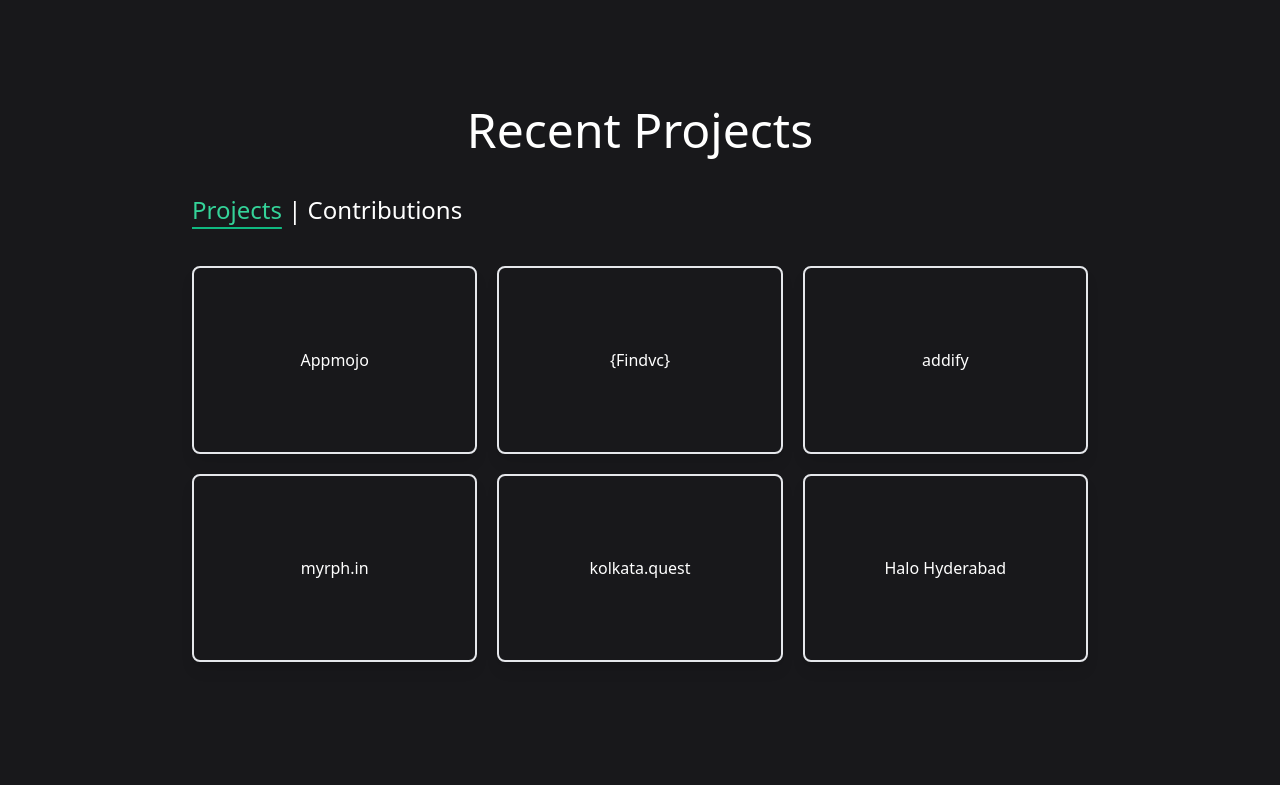
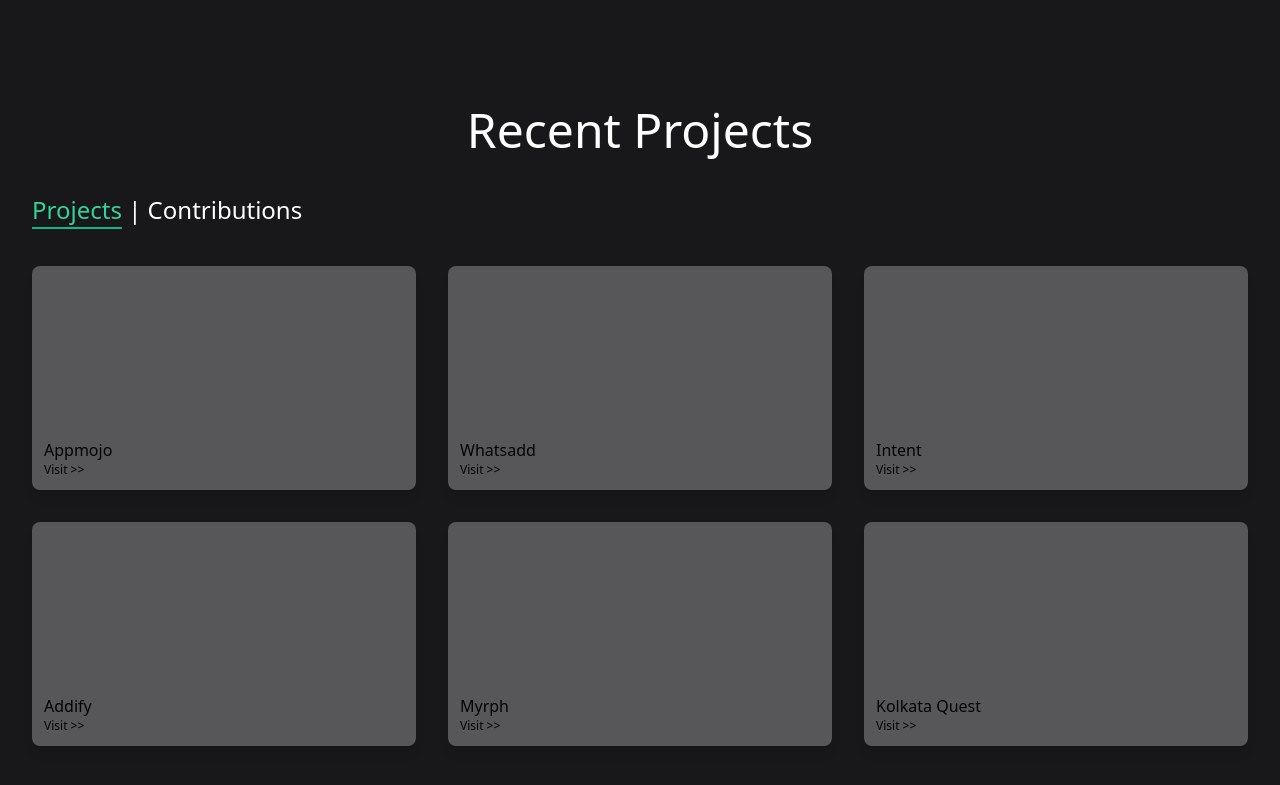
Before and after one commit to salnetx/portfolioold, a Next.js app: page / in a window 1280 px wide. Shown: the part 435-1220 px from the top of the page. Built offline with nearby package versions, Linux system fonts and the light colour scheme.

Commit message:
changed the ui a little bit

```diff
--- a/pages/components/Contributions.js
+++ b/pages/components/Contributions.js
@@ -4,16 +4,29 @@ const Contributions = ()=>{
 
     return(
   <div>
-  <div className="grid grid-cols-1 lg:grid-cols-3 sm:grid-cols-2 text-center mx-6 sm:mx-48 gap-x-5 gap-y-5 mb-28">
+      <div className="grid sm:grid-cols-3 px-8 bg-transparent gap-y-8 sm:gap-x-8">
 
-    <Link passHref href="https://tailwindcomponents.com/u/sahilnetic">
-    <a>
-    <div className="border border-2 shadow-lg rounded-lg py-20 text-white">Tailwind Components</div>
-    </a>
-    </Link>
+      <div className="bg-white/30 px-3 py-3 rounded-lg shadow-lg shadow-lg opacity-90">
+                <p className="py-20" />
+                <h3>Tailwind Components</h3>
+                <p className="text-xs">Visit {">>"}</p>
+              </div>
 
-  </div>
+              <div className="bg-white/30 px-3 py-3 rounded-lg shadow-lg shadow-lg opacity-90">
+                <p className="py-20" />
+                <h3>Stack Overflow</h3>
+                <p className="text-xs">Visit {">>"}</p>
+              </div>
 
+              <div className="bg-white/30 px-3 py-3 rounded-lg shadow-lg shadow-lg opacity-90">
+                <p className="py-20" />
+                <h3>Nextjs</h3>
+                <p className="text-xs">Visit {">>"}</p>
+              </div>
+
+
+
+          </div>
 
       </div>
     )
--- a/pages/components/Projects.js
+++ b/pages/components/Projects.js
@@ -3,43 +3,47 @@ const Projects = ()=>{
 
   return(
 <div>
-<div className="grid grid-cols-1 lg:grid-cols-3 sm:grid-cols-2 text-center mx-6 sm:mx-48 gap-x-5 gap-y-5 mb-28">
+<div className="grid sm:grid-cols-3 px-8 bg-transparent gap-y-8 sm:gap-x-8">
 
-  <Link passHref href="https://appmojo.site">
-  <a>
-  <div className="border border-2 shadow-lg rounded-lg py-20 text-white">Appmojo</div>
-  </a>
-  </Link>
-  <Link passHref href="https://findvc.vercel.app">
-  <a>
-  <div className="border border-2 shadow-lg rounded-lg py-20 text-white">{"{Findvc}"}</div>
-  </a>
-  </Link>
+          <div className="bg-white/30 px-3 py-3 rounded-lg shadow-lg shadow-lg opacity-90">
+                    <p className="py-20" />
+                    <h3>Appmojo</h3>
+                    <p className="text-xs">Visit {">>"}</p>
+                  </div>
 
-  <Link href="https://addify.us/sahil">
-  <a>
-  <div className="border border-2 shadow-lg rounded-lg py-20 text-white">addify</div>
-  </a>
-  </Link>
+                  <div className="bg-white/30 px-3 py-3 rounded-lg shadow-lg shadow-lg opacity-90">
+                    <p className="py-20" />
+                    <h3>Whatsadd</h3>
+                    <p className="text-xs">Visit {">>"}</p>
+                  </div>
 
-  <Link href="https://addify.us/sahil">
-  <a>
-  <div className="border border-2 shadow-lg rounded-lg py-20 text-white">myrph.in</div>
-  </a>
-  </Link>
+                  <div className="bg-white/30 px-3 py-3 rounded-lg shadow-lg shadow-lg opacity-90">
+                    <p className="py-20" />
+                    <h3>Intent</h3>
+                    <p className="text-xs">Visit {">>"}</p>
+                  </div>
 
-  <Link href="https://addify.us/sahil">
-  <a>
-  <div className="border border-2 shadow-lg rounded-lg py-20 text-white">kolkata.quest</div>
-  </a>
-  </Link>
+                  <div className="bg-white/30 px-3 py-3 rounded-lg shadow-lg shadow-lg opacity-90">
+                    <p className="py-20" />
+                    <h3>Addify</h3>
+                    <p className="text-xs">Visit {">>"}</p>
+                  </div>
 
-  <Link href="https://addify.us/sahil">
-  <a>
-  <div className="border border-2 shadow-lg rounded-lg py-20 text-white">Halo Hyderabad</div>
-  </a>
-  </Link>
-</div>
+                  <div className="bg-white/30 px-3 py-3 rounded-lg shadow-lg shadow-lg opacity-90">
+                    <p className="py-20" />
+                    <h3>Myrph</h3>
+                    <p className="text-xs">Visit {">>"}</p>
+                  </div>
+
+                  <div className="bg-white/30 px-3 py-3 rounded-lg shadow-lg shadow-lg opacity-90">
+                    <p className="py-20" />
+                    <h3>Kolkata Quest</h3>
+                    <p className="text-xs">Visit {">>"}</p>
+                  </div>
+
+
+
+              </div>
 
 
     </div>
--- a/pages/index.js
+++ b/pages/index.js
@@ -78,15 +78,15 @@ export default function Home() {
       <div className='bg-zinc-900'>
 
       <div style={{display : `${blocker}`}}>
-      <h1 className="sm:mx-48 text-center mx-6 text-white text-2xl sm:text-5xl pb-10 font-light">Recent Projects</h1>
-      <h2 className="sm:mx-48 mx-6 text-white text-lg sm:text-2xl pb-10 font-light"><span className='font-medium text-emerald-400 underline decoration-2 decoration-emerald-500 underline-offset-8' onClick={hiddenDisplay} >Projects</span> | <span className='hover:animate-pulse' onClick={hiddenDisplay2}>Contributions</span></h2>
+      <h1 className="sm:mx-8 text-center mx-6 text-white text-2xl sm:text-5xl pb-10 font-light">Recent Projects</h1>
+      <h2 className="sm:mx-8 mx-6 text-white text-lg sm:text-2xl pb-10 font-light"><span className='font-medium text-emerald-400 underline decoration-2 decoration-emerald-500 underline-offset-8' onClick={hiddenDisplay} >Projects</span> | <span className='hover:animate-pulse' onClick={hiddenDisplay2}>Contributions</span></h2>
 
       <Projects />
       </div>
 
       <div style={{display : `${blocker1}`}}>
-      <h1 className="sm:mx-48 mx-6 text-white text-center text-2xl sm:text-5xl pb-10 font-light">Open Source Contributions</h1>
-      <h2 className="sm:mx-48 mx-6 text-white text-lg sm:text-2xl pb-10 font-light"><span className='hover:animate-pulse' onClick={hiddenDisplay} >Projects</span> | <span className='font-medium text-emerald-400 underline decoration-2 decoration-emerald-500 underline-offset-8' onClick={hiddenDisplay2}>Contributions</span></h2>
+      <h1 className="sm:mx-8 mx-6 text-white text-center text-2xl sm:text-5xl pb-10 font-light">Open Source Contributions</h1>
+      <h2 className="sm:mx-8 mx-6 text-white text-lg sm:text-2xl pb-10 font-light"><span className='hover:animate-pulse' onClick={hiddenDisplay} >Projects</span> | <span className='font-medium text-emerald-400 underline decoration-2 decoration-emerald-500 underline-offset-8' onClick={hiddenDisplay2}>Contributions</span></h2>
 
       <Contributions />
       </div>
```
